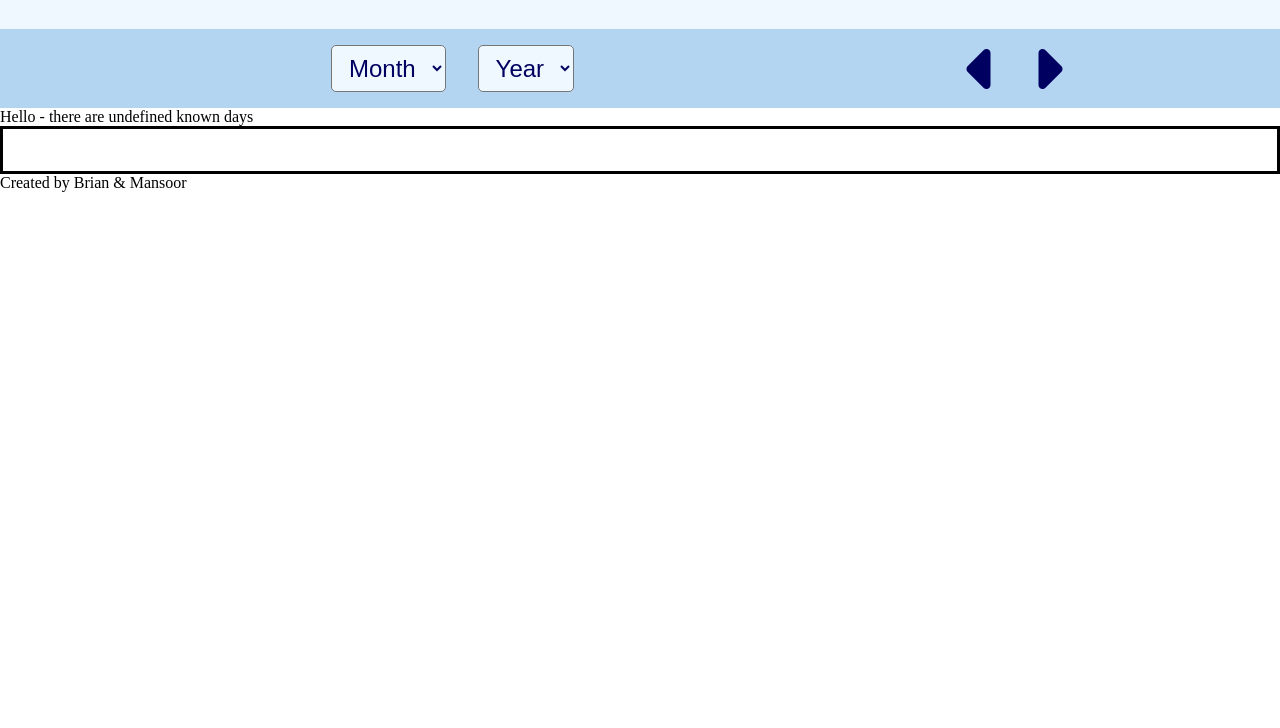
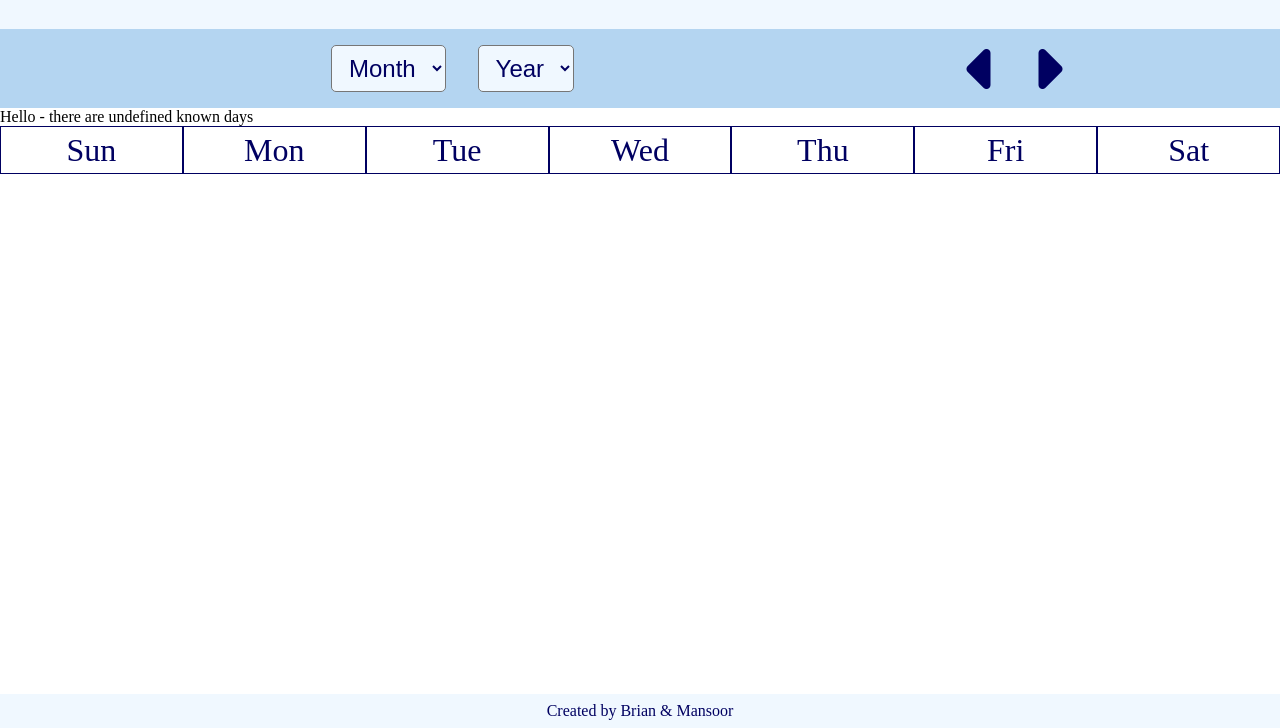
Before and after one commit to MansoorM11/Days-calendar, a website with bundled scripts: page index.html in a window 1280 px wide. Shown: the part 72-800 px from the top of the page. Built offline with nearby package versions, Linux system fonts and the light colour scheme.

Commit message:
created a grid row containing Sun to Sat

```diff
--- a/index.html
+++ b/index.html
@@ -44,7 +44,9 @@
     </nav>
     <main>
       <p id="default-message"></p>
-      <container id="calendar-body"></container>
+      <container id="calendar-body">
+        <ul id="calendar-header"></ul>
+      </container>
     </main>
     <footer>Created by Brian & Mansoor</footer>
   </body>
--- a/styles.css
+++ b/styles.css
@@ -65,10 +65,31 @@ nav {
   cursor: pointer;
 }
 
-#calendar-body {
-  border: solid;
+#calendar-header {
   width: 100%;
   height: 3rem;
   display: grid;
-  grid-template-columns: repeat(7 1fr);
+  grid-template-columns: repeat(7, 1fr);
 }
+
+.weekdays {
+  border: solid 0.1rem var(--dark-blue);
+  list-style: none;
+  display: flex;
+  justify-content: center;
+  align-items: center;
+  font-size: 2rem;
+  color: var(--dark-blue);
+}
+
+footer {
+  position: fixed;
+  bottom: 0;
+  width: 100%;
+  background-color: var(--alice-blue);
+  color: var(--dark-blue);
+  padding: 0.5rem;
+  display: flex;
+  justify-content: center;
+  text-align: center;
+}
--- a/web.mjs
+++ b/web.mjs
@@ -6,6 +6,20 @@
 import { getGreeting } from "./common.mjs";
 import daysData from "./days.json" with { type: "json" };
 
+function createCalendarHeaders() {
+  const weekdays = ["Sun", "Mon", "Tue", "Wed", "Thu", "Fri", "Sat"];
+  const calendarHeader = document.getElementById("calendar-header");
+  weekdays.forEach((weekday) => {
+    const dayList = document.createElement("li");
+    dayList.className = "weekdays";
+    dayList.textContent = weekday;
+    calendarHeader.append(dayList);
+  });
+  return calendarHeader;
+}
+
+const calendarHeader = createCalendarHeaders();
+
 window.onload = function () {
   document.getElementById("default-message").innerText =
     `${getGreeting()} - there are ${daysData.length} known days`;
```
